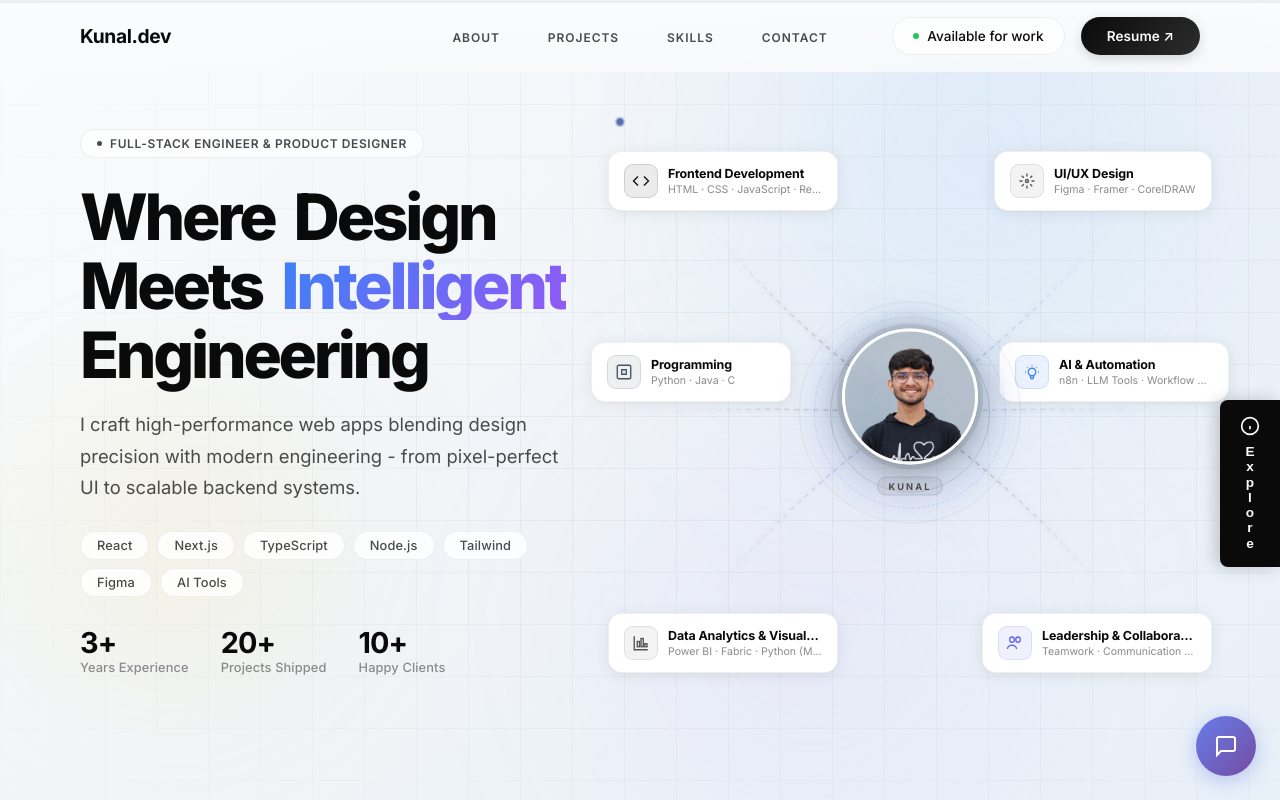
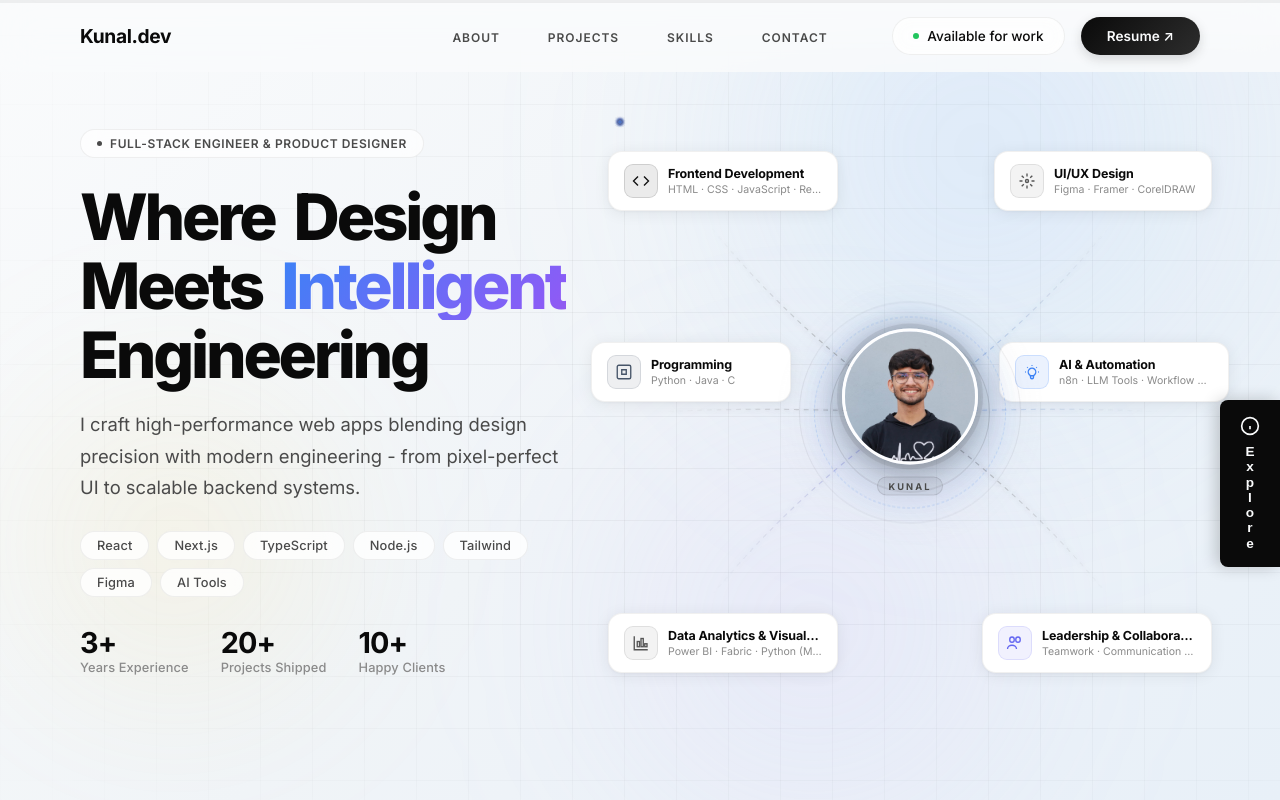
Before and after one commit to devkunal2812/kunalbuilds.me, a React (Vite) app: page / in a window 1280 px wide. Shown: the top 800 px of the page. Built offline with nearby package versions, Linux system fonts and the light colour scheme.

Commit message:
Remove AI ChatBot component
- Removed ChatBot import and component from App.jsx
- ChatBot was showing 'something went wrong' error due to missing Gemini API key
- Cleaned up unused component to improve user experience
- Kept ChatBot files for future implementation if needed

```diff
--- a/src/App.jsx
+++ b/src/App.jsx
@@ -20,7 +20,6 @@ import AvgCinematic from './components/AvgCinematic'
 import ScrollProgress from './components/ScrollProgress'
 import ExplorePanel from './components/ExplorePanel'
 import ExploreButton from './components/ExploreButton'
-import ChatBot from './components/ChatBot'
 import { useBugMode } from './hooks/useBugMode'
 import { useAvgTrigger } from './hooks/useAvgTrigger'
 import { useAnalytics } from './hooks/useAnalytics'
@@ -184,9 +183,6 @@ export default function App() {
       {/* Global Explore Button */}
       {showExploreButton && <ExploreButton />}
 
-      {/* AI ChatBot */}
-      {showExploreButton && <ChatBot />}
-
       {/* Explore Panel at root level */}
       <ExplorePanel isOpen={isExplorePanelOpen} onClose={closeExplorePanel} />
 
```
